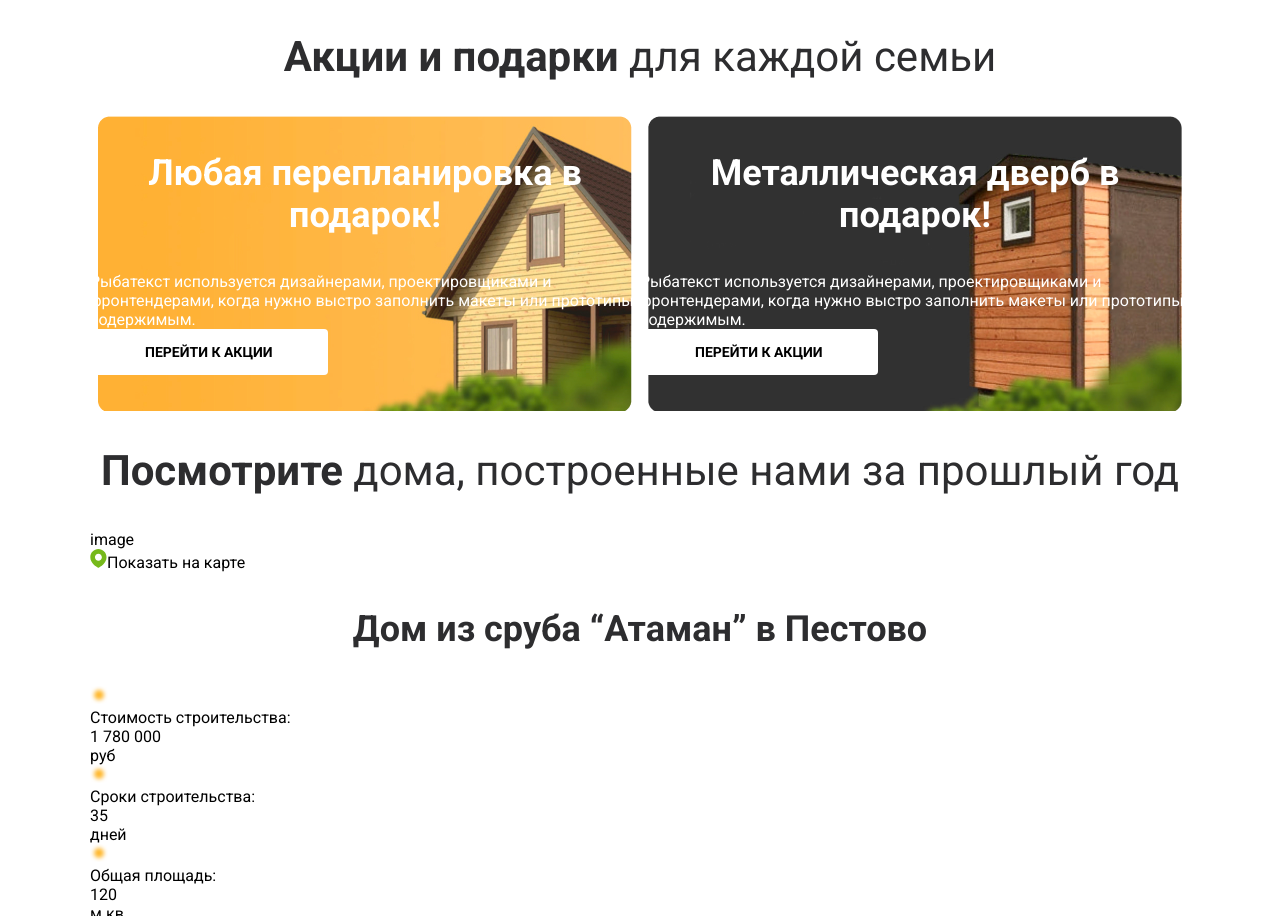
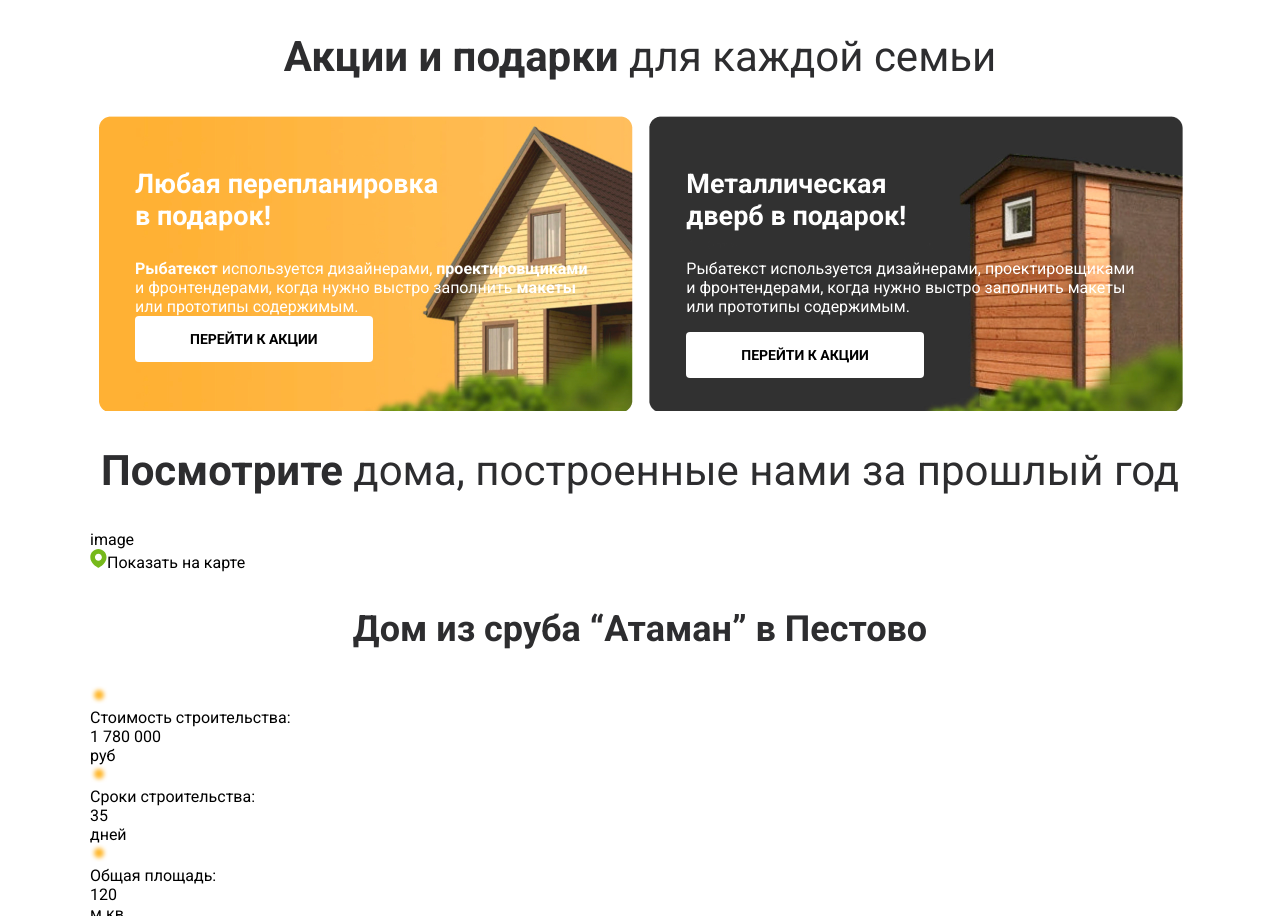
Before and after one commit to djbobah/maketLendosa, a plain HTML site: page index.html in a window 1280 px wide. Shown: the part 7011-7927 px from the top of the page. Drawn offline with Linux system fonts and the light colour scheme.

Commit message:
continue section promo

```diff
--- a/index.html
+++ b/index.html
@@ -576,21 +576,24 @@
         <h2>Акции и подарки <span>для каждой семьи</span></h2>
         <div class="promotion">
           <div class="promotion-card promotion-card1">
-            <h3>Любая перепланировка в подарок!</h3>
-            <div>
-              Рыбатекст используется дизайнерами, проектировщиками и
-              фронтендерами, когда нужно выстро заполнить макеты или прототипы
-              содержимым.
+            <h3>
+              Любая перепланировка<br />
+              в подарок!
+            </h3>
+            <div class="description">
+              <b>Рыбатекст</b> используется дизайнерами,
+              <b>проектировщиками</b> и фронтендерами, когда нужно выстро
+              заполнить <b>макеты</b> или прототипы содержимым.
             </div>
             <div class="white-button">перейти к акции</div>
           </div>
           <div class="promotion-card promotion-card2">
-            <h3>Металлическая дверб в подарок!</h3>
-            <div>
+            <h3>Металлическая <br />дверб в подарок!</h3>
+            <p>
               Рыбатекст используется дизайнерами, проектировщиками и
               фронтендерами, когда нужно выстро заполнить макеты или прототипы
               содержимым.
-            </div>
+            </p>
             <div class="white-button">перейти к акции</div>
           </div>
         </div>
--- a/style.css
+++ b/style.css
@@ -342,13 +342,23 @@ figcaption {
 .promotion {
   display: flex;
   height: 295px;
+  /* text-align: left; */
+}
+.promotion h3 {
+  font-size: 27px;
+  text-align: left;
+}
+.description {
+  /* width: 260px; */
 }
 .promotion-card {
   color: #ffffff;
   background-image: url("img/promo1.png");
   background-repeat: no-repeat;
   background-position: top;
+  border-radius: 12px;
   /* backgroud-size: contain; */
+  padding: 25px 45px;
 }
 .promotion-card1 {
   background-image: url("img/promo1.png");
```
